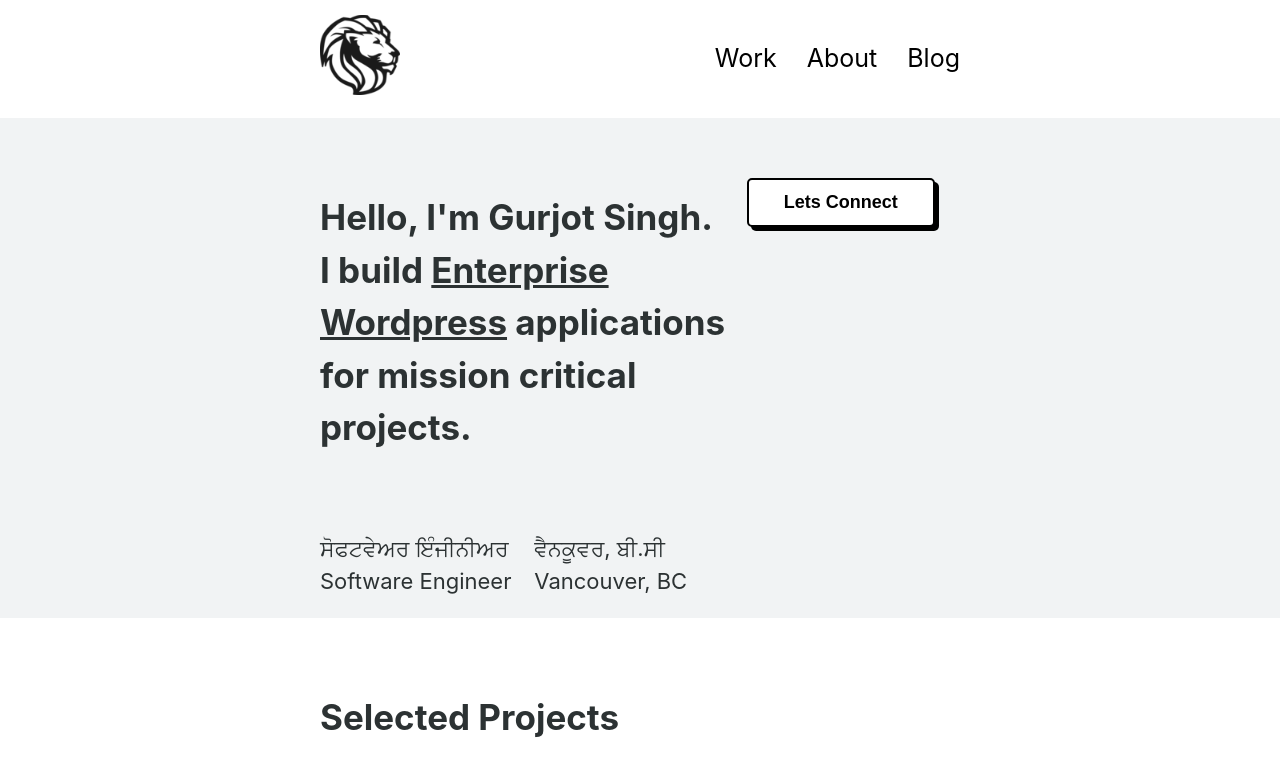
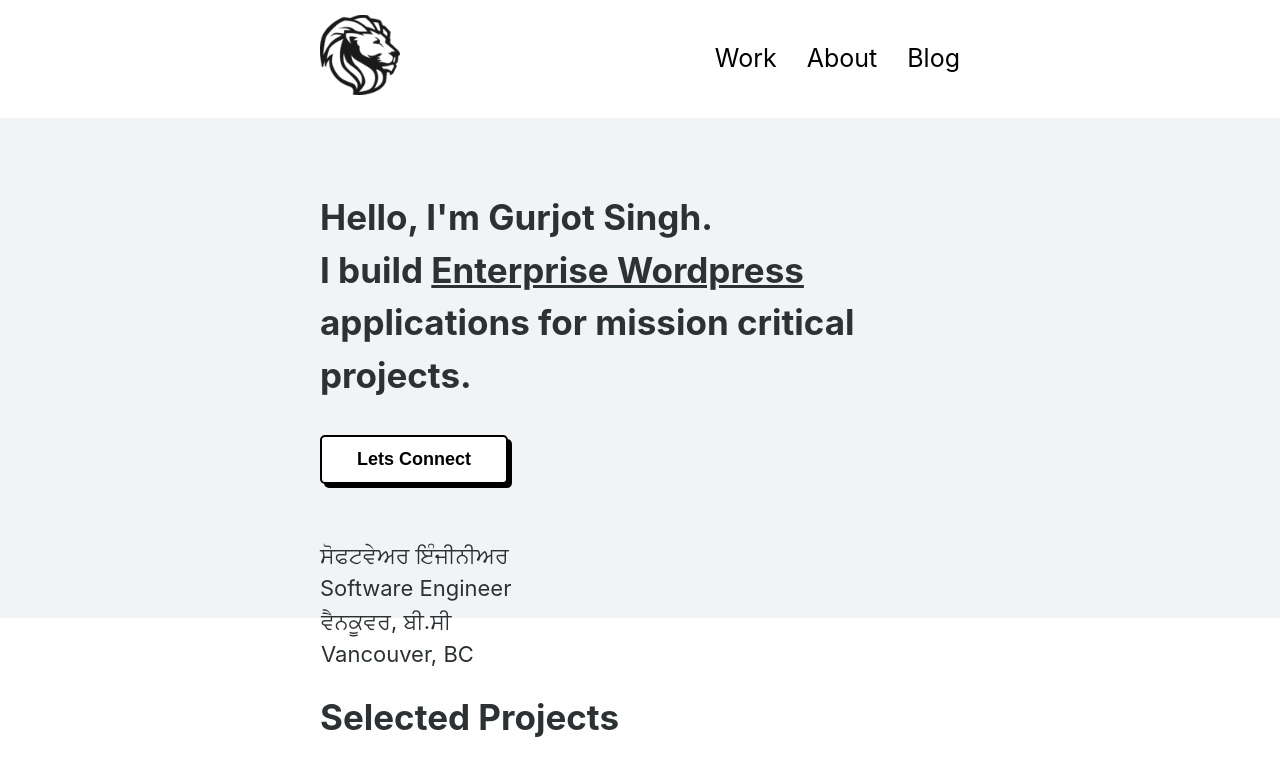
Before and after one commit to gurjotsinghdev/gurjotsinghdev, a Next.js app: page / in a window 1280 px wide. Shown: the top 765 px of the page. Built offline with nearby package versions, Linux system fonts and the light colour scheme.

Commit message:
style fix 2

```diff
--- a/styles/Hero.module.css
+++ b/styles/Hero.module.css
@@ -19,7 +19,7 @@ grid-template-columns: 1fr;
 
 .heroSection .heroMeta {
     display: grid;
-    grid-template-columns: 1fr 1fr;
+    grid-template-columns: 1fr;
     margin: 55px 0px;
     justify-content: center;
 }
@@ -36,8 +36,6 @@ grid-template-columns: 1fr;
         margin: 0;
         background-color: var(--background);
         height: 500px;
-        display:grid;
-        grid-template-columns: 2fr 1fr;
     }
 
     .heroLottie {
```
